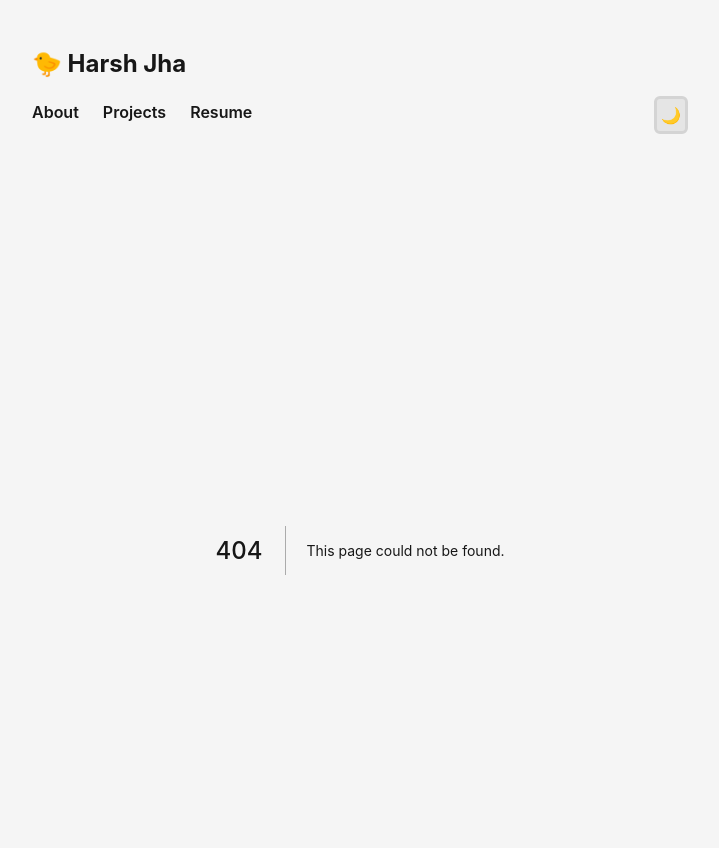
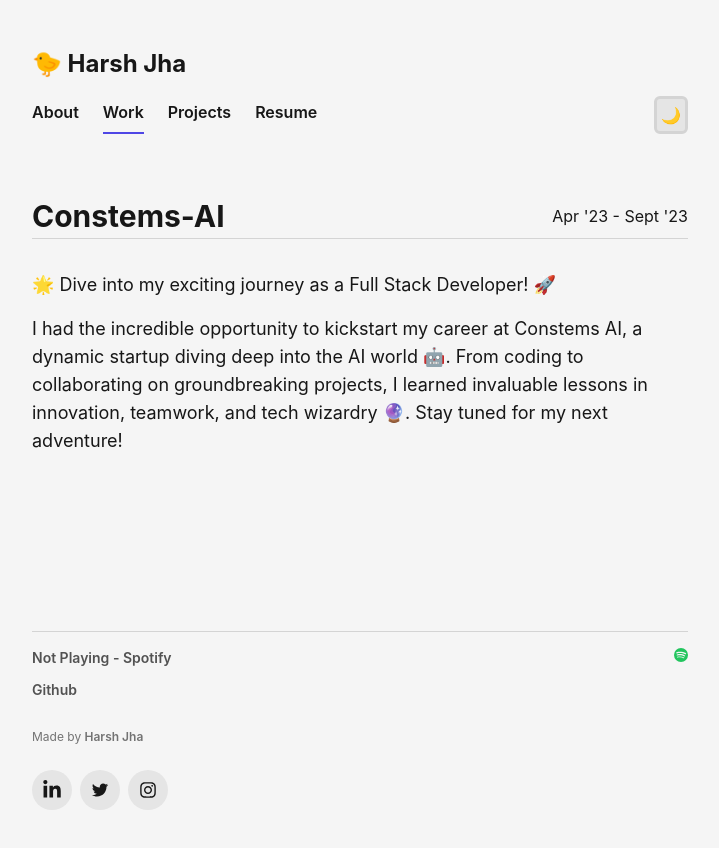
Before and after one commit to harshjha872/Portfolio-White, a Next.js app: page /work in a window 1280 px wide. Before the commit this address had no page. Shown: the top 848 px of the page, without its empty margins (280-999 px from the left). Built offline with nearby package versions, Linux system fonts and the light colour scheme; no server answers.

Commit message:
Added experience

```diff
--- a/components/Home/MainPage.js
+++ b/components/Home/MainPage.js
@@ -24,13 +24,12 @@ const MainPage = () => {
           {/* <div className="text-blue-700 mx-2">Developer</div> */}
         </div>
         <div className="pt-3  text-lg">
-          I like to code things from scratch, and enjoy bringing ideas to life
-          in the browser. I&apos;m always open to discussing design work or
-          opportunities
+        A Full Stack Developer with a zest for innovation. I like to code things from scratch, and enjoy bringing ideas to life in the browser. I&apos;m always open to discussing design work, currently on the lookout for exciting opportunities in the IT realm
         </div>
         <div className="pt-6  text-lg">
-          Interested in working together? We should queue up a time to chat.
-          I&apos;ll buy the coffee
+
+          Interested in working together? We should queue up a time to chat. Let&apos;s connect and craft some digital magic together! 💼
+
         </div>
         <section className="flex flex-col gap-4 py-12">
           <h3 className="text-2xl font-bold tracking-tight md:text-2xl">
--- a/components/Navbar/Navbar.js
+++ b/components/Navbar/Navbar.js
@@ -48,13 +48,19 @@ const Navbar = () => {
 
   const ProjectClass = `${
     router.pathname.split("/")[1] === "projects"
-      ? "Navbaritems group border-current dark:text-white border-yellow-500 hover:border-yellow-500"
-      : "Navbaritems group hover:border-yellow-500"
+      ? `Navbaritems group border-current dark:text-white border-pink-500 hover:border-pink-500`
+      : `Navbaritems group hover:border-pink-500`
   }`;
   const AboutClass = `${
     router.pathname.split("/")[1] === "about"
-      ? "Navbaritems group hover:border-indigo-600 dark:text-white border-indigo-600 border-current"
-      : "Navbaritems group hover:border-indigo-600"
+      ? `Navbaritems group hover:border-green-600 dark:text-white border-green-600 border-current`
+      : `Navbaritems group hover:border-green-600`
+    }`;
+
+  const WorkClass = `${
+    router.pathname.split("/")[1] === "work"
+      ? `Navbaritems group hover:border-indigo-600 dark:text-white border-indigo-600 border-current`
+      : `Navbaritems group hover:border-indigo-600`
   }`;
 
   return (
@@ -69,10 +75,13 @@ const Navbar = () => {
           <Link href="/about">
             <div className={AboutClass}>About</div>
           </Link>
+          <Link href="/work">
+            <div className={WorkClass}>Work</div>
+          </Link>
           <Link href="/projects">
             <div className={ProjectClass}>Projects</div>
           </Link>
-          <div className="Navbaritems group hover:border-green-600">
+          <div className="Navbaritems group hover:border-teal-500">
             <a target="_blank" href="/Harsh_Jha_resume.pdf">
               Resume
             </a>
--- a/pages/about.js
+++ b/pages/about.js
@@ -15,9 +15,9 @@ const About = () => {
         </div>
 
         <div className="pt-7 text-lg">
-          Hey, I&apos;m Harsh! I&apos;m a Fullstack developer working my way up.
-          Welcome to my spot on the web for my projects, interests, and anything
-          else I want to share about me. Check out the projects page to see a
+         Welcome to my digital playground! I&apos;m Harsh Jha, a seasoned Full Stack Developer 📈,
+          This is my digital domain for my projects, interests, and anything
+          else I wanna share. check out the projects page to see a
           highlight of my work on the web 🕸
         </div>
         <div className="pt-4 text-lg">
@@ -25,6 +25,9 @@ const About = () => {
           made till now, and I hope you like it. I&apos;m Just a quite kid
           probably looking at the 💻 screen right now trying to resolve a bug
           sitting in the room all day 🦉
+        </div>
+        <div className="pt-4 text-lg">
+        When I&apos;m not immersed in code, you&apos;ll find me gaming 🎮, grooving to music 🎶, or exploring the vast expanse of the internet 🌐.
         </div>
         {/* <div className="pt-4 text-lg">I might laugh at my own jokes</div> */}
         {/* <div className="pt-4 text-lg">
@@ -87,7 +90,7 @@ const About = () => {
         <div className="text-3xl font-bold pt-6">Interests</div>
         <hr className="h-px my-1 border-0 bg-neutral-300 dark:bg-neutral-800"></hr>
         <ul className="list-disc pl-5 py-3">
-          <li>Gaming - currently enjoying Valorant 🎮 </li>
+          <li>Gaming 🎮 </li>
           <li>
             Music 🎵
             {/* <a
--- /dev/null
+++ b/pages/work.js
@@ -0,0 +1,35 @@
+import { motion } from "framer-motion";
+import Footer from "../components/footer/Footer";
+
+const About = () => {
+  return (
+    <motion.div
+      initial={{ opacity: 0, y: 5 }}
+      animate={{ opacity: 1, y: 0 }}
+      transition={{ duration: 0.5 }}
+      className="flex flex-col md:w-[65vw] xl:w-[55vw] h-full m-auto px-6 md:mt-12 mt-7 dark:text-white"
+    >
+          <div className="flex flex-col m-0 mb-40">
+        <div className="flex flex-row justify-between">
+
+                  <div className="text-3xl font-bold">Constems-AI</div>
+                  <div className="flex justify-center items-center">
+                  <p >Apr &#39;23 - Sept &#39;23</p>
+                  </div>
+              </div>
+        <hr className="h-px my-1  border-0 bg-neutral-300 dark:bg-neutral-800"></hr>
+        <div className="pt-7 text-lg">
+🌟 Dive into my exciting journey as a Full Stack Developer! 🚀
+
+        </div>
+        <div className="pt-4 text-lg">
+
+I had the incredible opportunity to kickstart my career at Constems AI, a dynamic startup diving deep into the AI world 🤖. From coding to collaborating on groundbreaking projects, I learned invaluable lessons in innovation, teamwork, and tech wizardry 🔮. Stay tuned for my next adventure!
+        </div>
+      </div>
+        <Footer />
+    </motion.div>
+  );
+};
+
+export default About;
```
Lines whose indentation alone changed are shown as unchanged.
